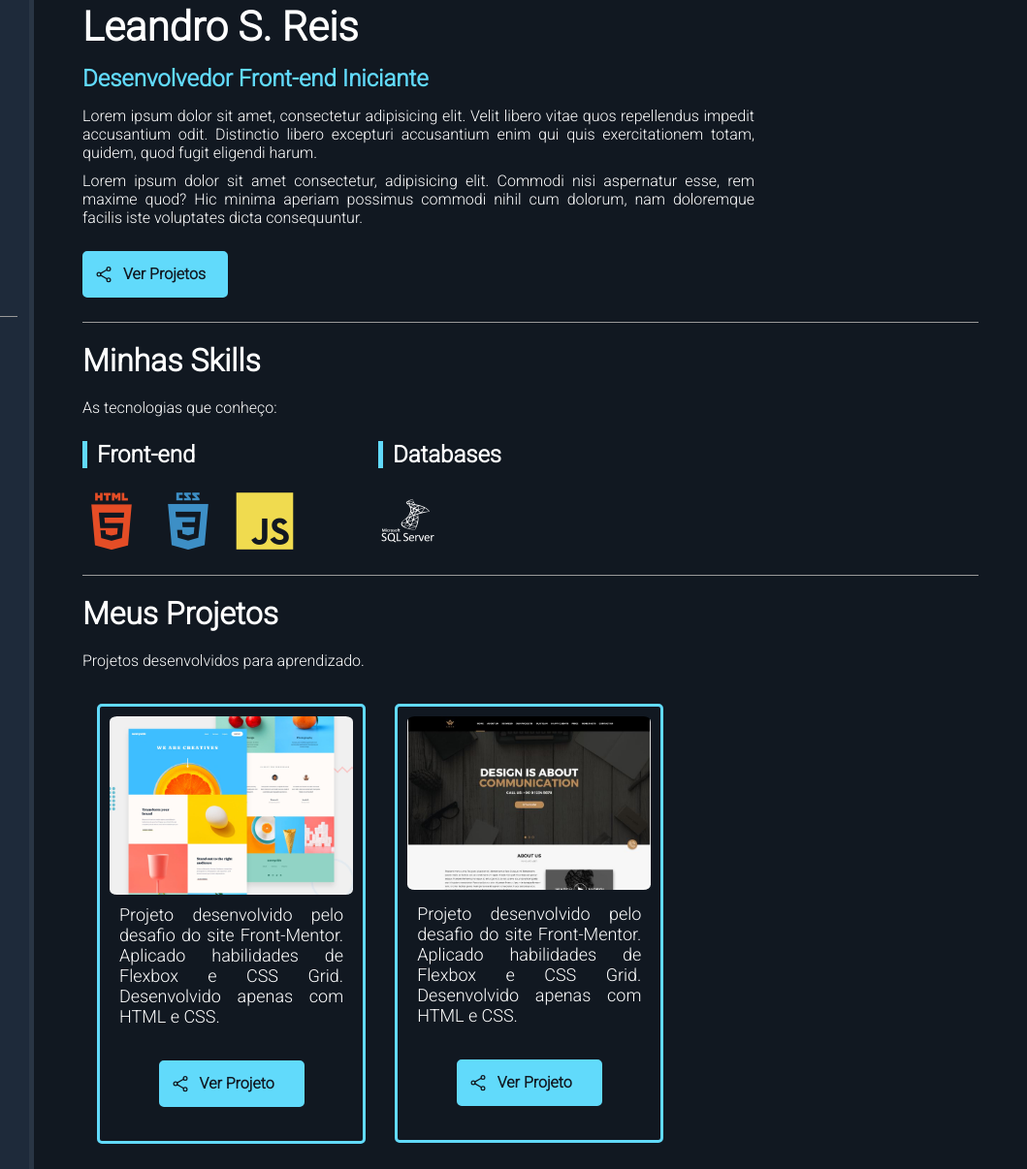
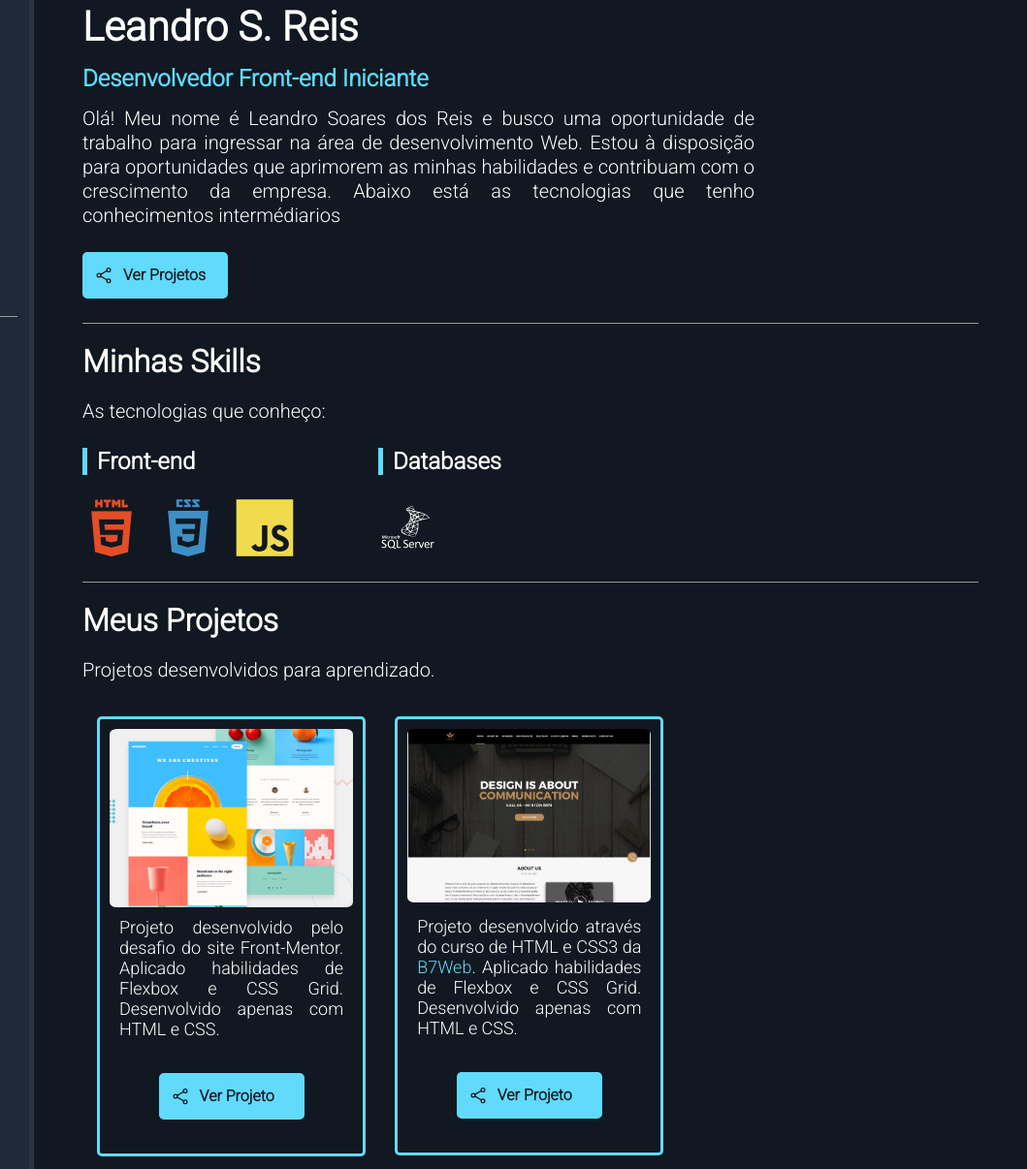
Before and after one commit to leansdr/my-webpage, a plain HTML site: page index.html in a window 1280 px wide. Shown: the part 47-1253 px from the top of the page at 97% size, 221-1280 px from the left. Drawn offline with nearby package versions, Linux system fonts and the light colour scheme; a script that the page names is missing.

Commit message:
realizando alterações

```diff
--- a/assets/css/style.css
+++ b/assets/css/style.css
@@ -120,6 +120,8 @@ html {
   max-width: 75%;
   margin-bottom: 10px;
   text-align: justify;
+  line-height: 25px;
+  font-size: 20px;
 }
 
 #btn-projects {
@@ -218,6 +220,13 @@ html {
   text-align: justify;
 }
 
+.project-box .project-description a {
+  text-decoration: none;
+  color: var(--main-color);
+}
+
+
+
 @media (min-width:320px) and (max-width:425px) {
    #container {
      flex-direction: column;
--- a/index.html
+++ b/index.html
@@ -25,13 +25,13 @@
       <p></p>
       <p id="welcome-text">Seja bem-vindo</p>
       <ul id="social-container">
-        <li><a href="">
+        <li><a href="https://www.facebook.com/leansdr">
             <ion-icon name="logo-facebook" class="logo"></ion-icon>
           </a></li>
-        <li><a href="">
+        <li><a href="https://www.linkedin.com/in/leansdr/">
             <ion-icon name="logo-linkedin" class="logo"></ion-icon>
           </a></li>
-        <li><a href="">
+        <li><a href="https://github.com/leansdr">
             <ion-icon name="logo-github" class="logo"></ion-icon>
           </a></li>
       </ul>
@@ -46,13 +46,12 @@
         <span class="highlight">Desenvolvedor Front-end Iniciante</span>
       </p>
       <p class="description">
-        Lorem ipsum dolor sit amet, consectetur adipisicing elit. Velit libero vitae quos repellendus impedit
-        accusantium odit. Distinctio libero excepturi accusantium enim qui quis exercitationem totam, quidem, quod fugit
-        eligendi harum.
+        Olá! Meu nome é Leandro Soares dos Reis e busco uma oportunidade de trabalho para ingressar na área de
+        desenvolvimento Web. Estou à
+        disposição para oportunidades que aprimorem as minhas habilidades e contribuam com o crescimento da empresa.
+        Abaixo está as tecnologias que tenho conhecimentos intermédiarios
       </p>
       <p class="description">
-        Lorem ipsum dolor sit amet consectetur, adipisicing elit. Commodi nisi aspernatur esse, rem maxime quod? Hic
-        minima aperiam possimus commodi nihil cum dolorum, nam doloremque facilis iste voluptates dicta consequuntur.
       </p>
       <a href="#projects-section-title" id="btn-projects">
         <ion-icon name="share-social-outline"></ion-icon><span>Ver Projetos</span>
@@ -86,11 +85,11 @@
           </a>
         </div>
         <div class="project-box">
-          <a href="https://kind-volhard-80578e.netlify.app" target="_blank"><img src="assets/img/layout-desktop.JPG"
-              alt=""></a>
+          <a href="#" target="_blank"><img src="assets/img/layout-desktop.JPG" alt=""></a>
           <div class="project-description">
-            <p>Projeto desenvolvido pelo desafio do site Front-Mentor. Aplicado habilidades de Flexbox
-              e CSS Grid. Desenvolvido apenas com HTML e CSS.
+            <p>Projeto desenvolvido através do curso de HTML e CSS3 da <a href="https://b7web.com.br/">B7Web</a>.
+              Aplicado habilidades de Flexbox e CSS Grid. Desenvolvido apenas
+              com HTML e CSS.
             </p>
           </div>
           <a href="#projects-section-title" id="btn-projects" class="btn-projects-center">
```
